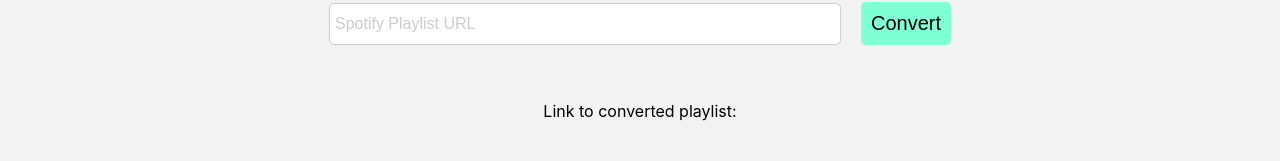
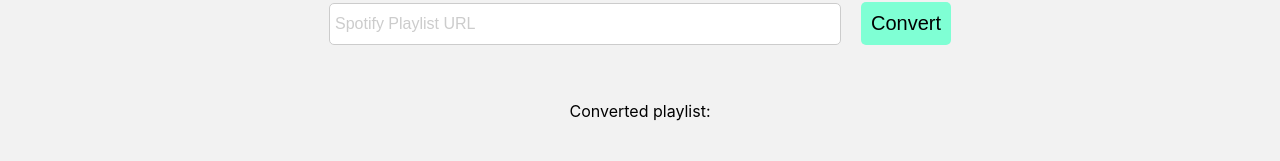
Before and after one commit to Geekenex/MusicMerge, a React (Create React App) app: page / in a window 1280 px wide. Shown: the part 139-300 px from the top of the page. Built offline with nearby package versions, Linux system fonts and the light colour scheme.

Commit message:
separated into components for playlist input success

```diff
--- a/src/App.js
+++ b/src/App.js
@@ -1,23 +1,23 @@
 import { useRef, useState } from 'react';
 import './App.css';
+import PlaylistOut from './PlaylistOut.js';
 
 function App() {
   const playlistURL = useRef('');
-  const [playlistInputError, setPlaylistInputError] = useState(false);
+  const [validURL, setValidURL] = useState(true);
 
   function handleURLInput(e){
     console.log(playlistURL.current.value);
 
     if (playlistURL.current.value.startsWith("https://open.spotify.com/playlist")){
       console.log("do a url request");
-      setPlaylistInputError(false);
+      setValidURL(true);
     }
     else {
       console.log("throw an error");
-      setPlaylistInputError(true);
+      setValidURL(false);
     }
   }
-
 
   return (
     <div className="App">
@@ -30,16 +30,13 @@
           <input className='playlist-input' type='text' ref={playlistURL} placeholder='Spotify Playlist URL' />
           <button className='convert-button' onClick={handleURLInput}>Convert</button>
         </div>
-        {playlistInputError ? <p className='playlist-fail'>Please enter a valid playlist URL</p> : null}
-
-        <div className='output-container'>
-          <p className='output'>Link to converted playlist:</p>
-        </div>
+        {validURL ?
+          <PlaylistOut url={playlistURL.current.value} />
+        : <p className='playlist-fail'>Please enter a valid playlist URL</p>
+        }
     </div>
     </div>
   );
 }
 
-
-
 export default App;
--- /dev/null
+++ b/src/PlaylistOut.js
@@ -0,0 +1,8 @@
+function PlaylistOut ({url}) {
+    return (
+        <div className='output-container'>
+            <p className='output'>Converted playlist: {url}</p>
+        </div>
+    );
+}
+export default PlaylistOut;
```
